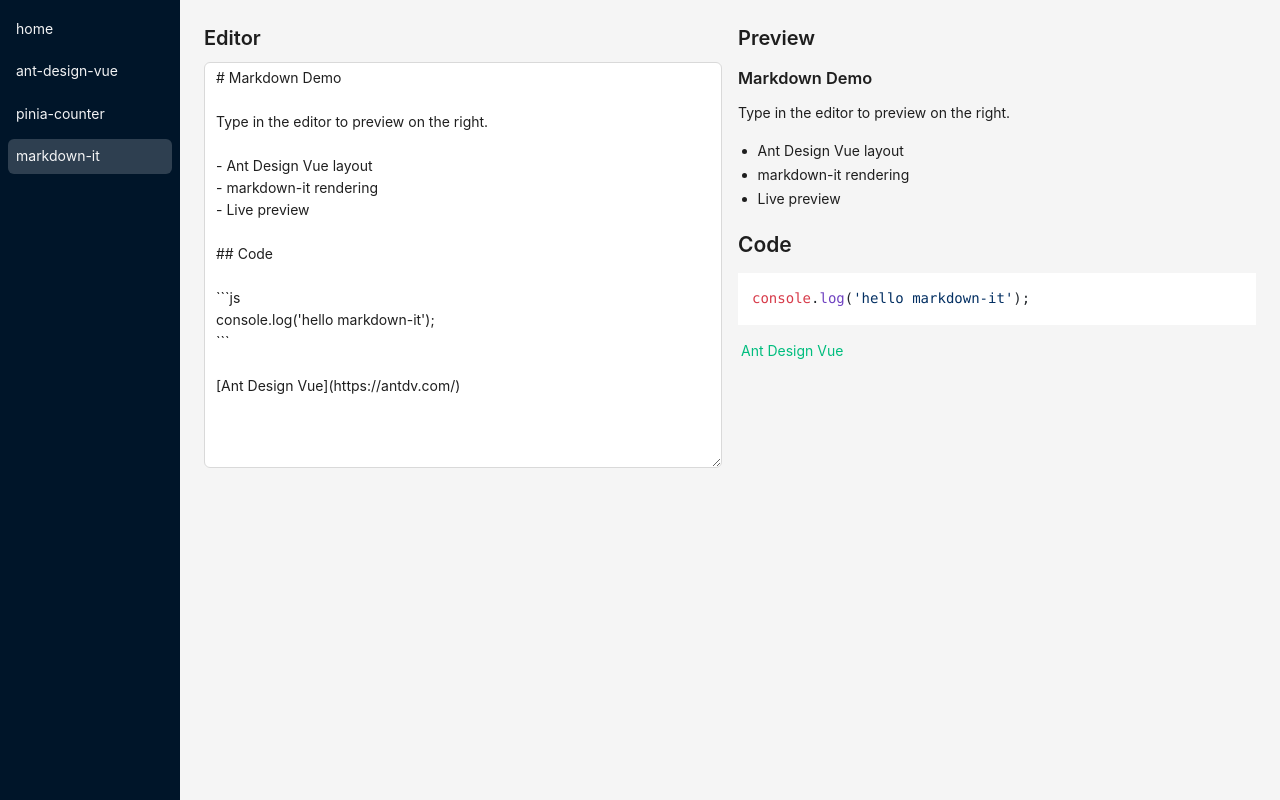
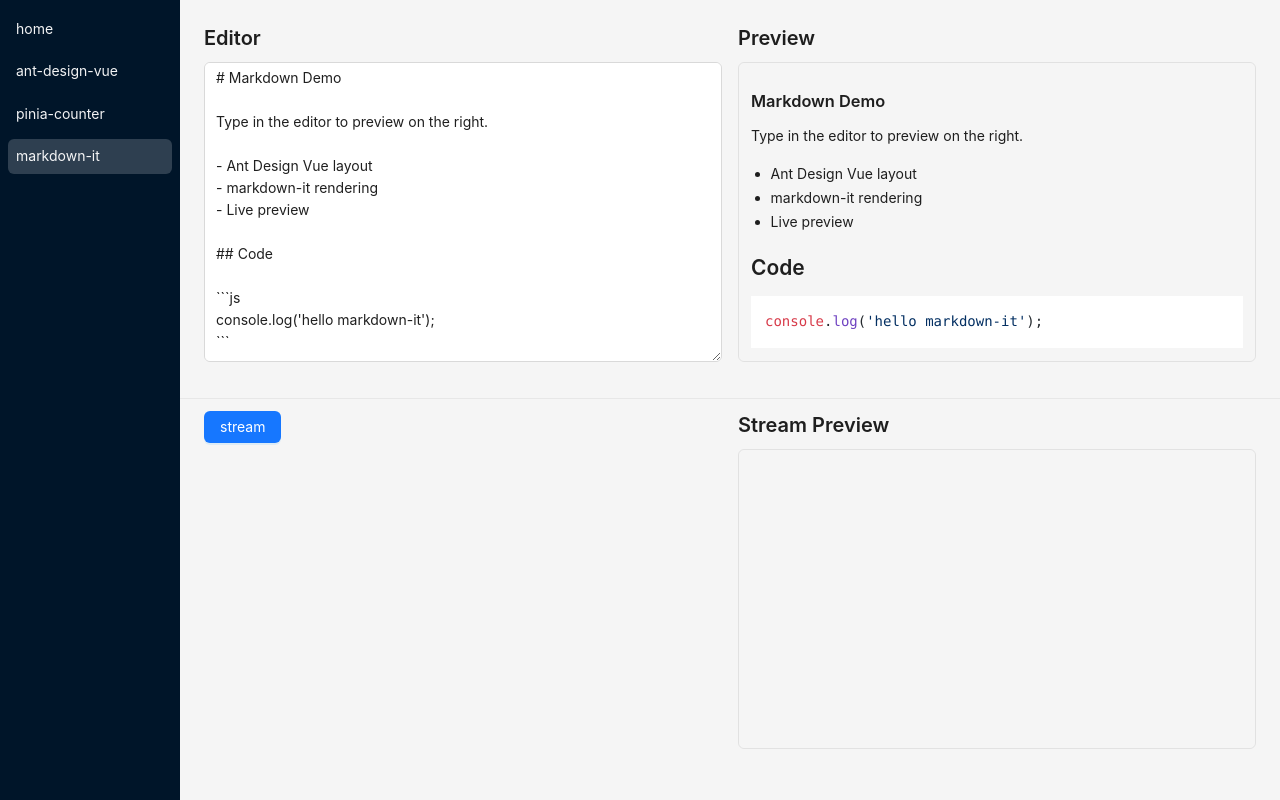
Before and after one commit to yokewang/vue3-ant-learn, a Vue app: page /markdown-it in a window 1280 px wide. Built offline with nearby package versions, Linux system fonts and the light colour scheme.

Commit message:
add markdown stream example

```diff
--- a/src/views/MarkdownItView.vue
+++ b/src/views/MarkdownItView.vue
@@ -1,7 +1,12 @@
 <script setup>
-import { ref } from 'vue'
+// 该视图演示：左侧编辑 Markdown，右侧实时预览；
+// 下方通过按钮模拟“流式”追加文本，右侧自动滚动到最新内容。
+// Vue 基础 API
+import { ref, onBeforeUnmount, watch, nextTick } from 'vue'
+// Markdown 渲染组件（基于 markdown-it + highlight.js）
 import MarkdownItViewer from '../components/MarkdownItViewer.vue'
 
+// 编辑器双向绑定的 Markdown 文本（上方 Preview 同步渲染）
 const text = ref(`# Markdown Demo
 
 Type in the editor to preview on the right.
@@ -18,21 +23,105 @@ console.log('hello markdown-it');
 
 [Ant Design Vue](https://antdv.com/)
 `)
+
+const streamText = ref('')
+// 是否处于“流式输出”中（用于控制按钮 loading 状态）
+const streaming = ref(false)
+// 流式追加文本的定时器句柄
+let streamTimer = null
+
+// 上方 Preview 与下方 Stream Preview 的固定高度（可按需调整）
+const panelHeight = 300
+
+// 流式预览容器的 DOM 引用，用于自动滚动到底部
+const streamContainerEl = ref(null)
+
+// 点击按钮开始“流式输出”，以 20ms/字符 的节奏向右侧面板追加内容
+function startStream() {
+  if (streaming.value) return
+  streaming.value = true
+  streamText.value = ''
+  const content = `# Stream Demo\n\nThis panel shows dynamic updates.\n\n- Chunked append\n- Markdown-it render\n- highlight.js code\n\n## Code\n\n\`\`\`js\nfor (let i = 0; i < 3; i++) {\n  console.log('stream', i)\n}\n\`\`\`\n\nDone.\n`
+  let index = 0
+  const step = () => {
+    if (index >= content.length) {
+      clearInterval(streamTimer)
+      streamTimer = null
+      streaming.value = false
+      return
+    }
+    streamText.value += content[index]
+    index += 1
+  }
+  streamTimer = setInterval(step, 20)
+}
+
+// 组件卸载时清理定时器，避免内存泄漏或继续写入
+onBeforeUnmount(() => {
+  if (streamTimer) {
+    clearInterval(streamTimer)
+    streamTimer = null
+  }
+})
+
+// 监听流式文本的变化，在 DOM 更新后将容器滚动到最底部，确保总能看到最新内容
+watch(streamText, async () => {
+  await nextTick()
+  const el = streamContainerEl.value
+  if (el) {
+    el.scrollTop = el.scrollHeight
+  }
+})
 </script>
 
 <template>
+  <!-- 顶部：编辑器 + 实时预览 -->
   <div style="padding: 24px">
     <a-row :gutter="16">
+      <!-- 左：编辑器（与右侧预览等高） -->
       <a-col :span="12">
         <a-typography-title :level="4">Editor</a-typography-title>
-        <a-textarea v-model:value="text" :rows="18" />
+        <a-textarea v-model:value="text" :style="{ height: panelHeight + 'px' }" />
       </a-col>
+      <!-- 右：实时预览（外层容器用于固定高度 + 溢出滚动） -->
       <a-col :span="12">
         <a-typography-title :level="4">Preview</a-typography-title>
-        <MarkdownItViewer :source="text" />
+        <div class="light-border" :style="{ height: panelHeight + 'px' }">
+          <MarkdownItViewer :source="text" />
+        </div>
+      </a-col>
+    </a-row>
+  </div>
+  <a-divider class="compact-divider" />
+  <!-- 底部：流式追加控制 + 右侧流式预览（自动滚动） -->
+  <div style="padding: 0 24px 24px">
+    <a-row :gutter="16">
+      <!-- 左：触发流式输出的按钮（loading 表示正在输出） -->
+      <a-col :span="12">
+        <a-button type="primary" @click="startStream" :loading="streaming">stream</a-button>
+      </a-col>
+      <!-- 右：流式预览（容器使用 ref 以便代码中进行滚动控制） -->
+      <a-col :span="12">
+        <a-typography-title :level="4">Stream Preview</a-typography-title>
+        <div ref="streamContainerEl" class="light-border" :style="{ height: panelHeight + 'px' }">
+          <MarkdownItViewer :source="streamText" />
+        </div>
       </a-col>
     </a-row>
   </div>
 </template>
 
-<style scoped></style>
+<style scoped>
+/* 预览容器：浅色边框、固定高度、内容超出时出现纵向滚动条 */
+.light-border {
+  border: 1px solid rgba(0, 0, 0, 0.08);
+  border-radius: 6px;
+  padding: 12px;
+  box-sizing: border-box;
+  overflow-y: auto;
+}
+/* 较紧凑的分割线（缩小默认上下间距） */
+.compact-divider {
+  margin: 12px 0;
+}
+</style>
```
